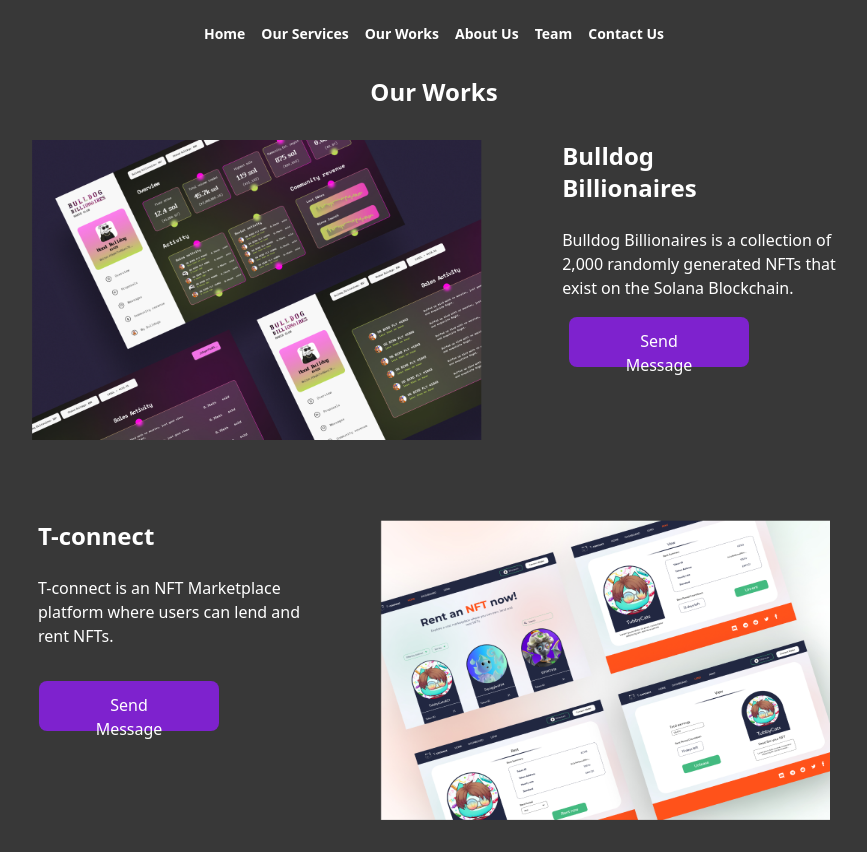
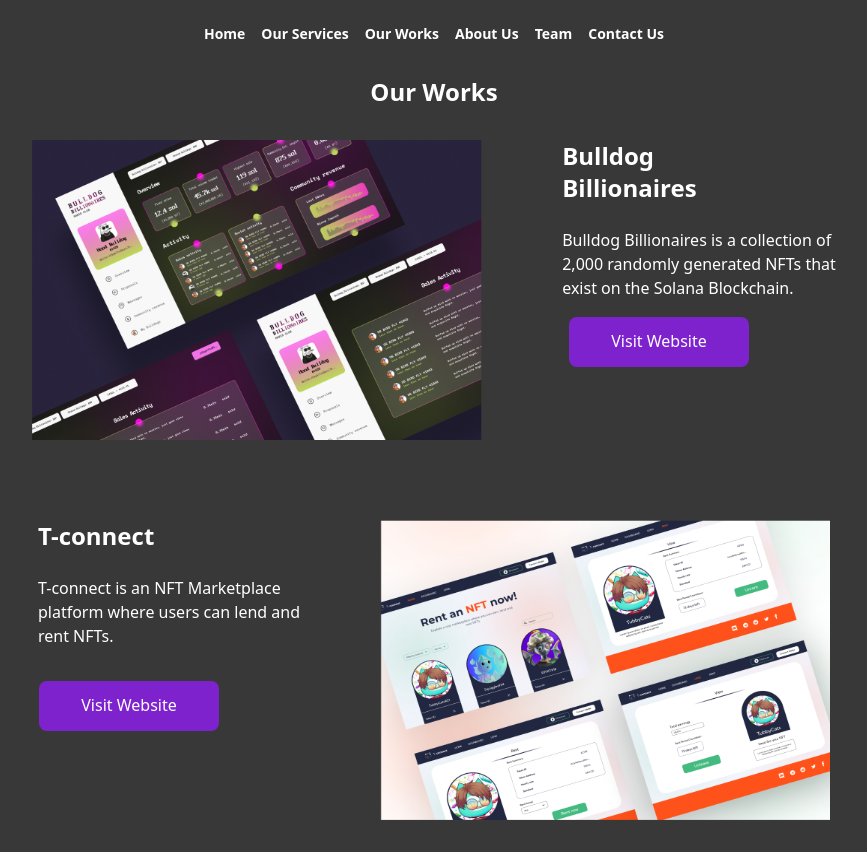
Before and after one commit to Joel0007tech/practice-project, a React (Vite) app: page /works in a window 1280 px wide. Shown: the whole page, without its empty margins (206-1073 px from the left). Built offline with nearby package versions, Linux system fonts and the light colour scheme.

Commit message:
update to the project

```diff
--- a/src/components/Works.jsx
+++ b/src/components/Works.jsx
@@ -45,7 +45,7 @@
  2,000 randomly generated NFTs that<br/>
   exist on the Solana Blockchain.
   </p>
-  <a href="" className="text-center bg-purple-700 py-3 px-9 text-white font-normal w-[180px] h-[50px] m-auto rounded-lg relative right-10 bottom-10">Send Message</a>
+  <a href="" className="text-center bg-purple-700 py-3 px-9 text-white font-normal w-[180px] h-[50px] m-auto rounded-lg relative right-10 bottom-10">Visit Website</a>
 </div>
     </div>
     <div className='flex flex-row gap-20 m-auto'>
@@ -53,7 +53,7 @@
   <h3 className='text-white font-bold text-2xl'>T-connect</h3>
   <p className='text-white font-normal'>T-connect is an NFT Marketplace<br/> platform where users can lend and<br/> rent NFTs.
 </p>
-<a href="" className="text-center bg-purple-700 py-3 px-9 text-white font-normal w-[180px] h-[50px] m-auto rounded-lg relative right-10 bottom-10">Send Message</a>
+<a href="" className="text-center bg-purple-700 py-3 px-9 text-white font-normal w-[180px] h-[50px] m-auto rounded-lg relative right-10 bottom-10">Visit Website</a>
 </div>
 <img src={secondImage} alt="mask group" className='w-[450px] h-[300px]'/>
 </div>
```
